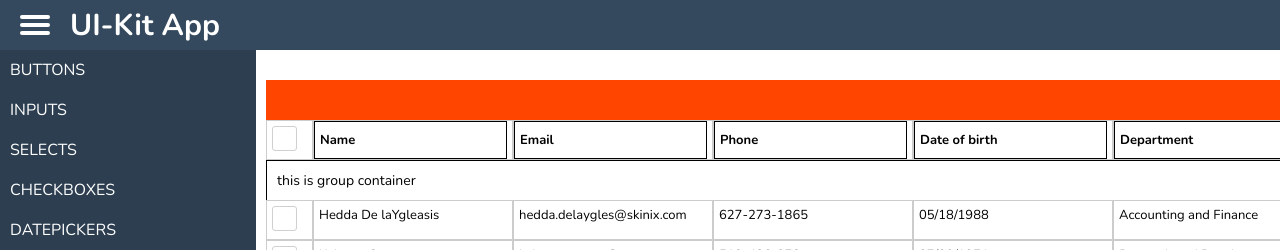
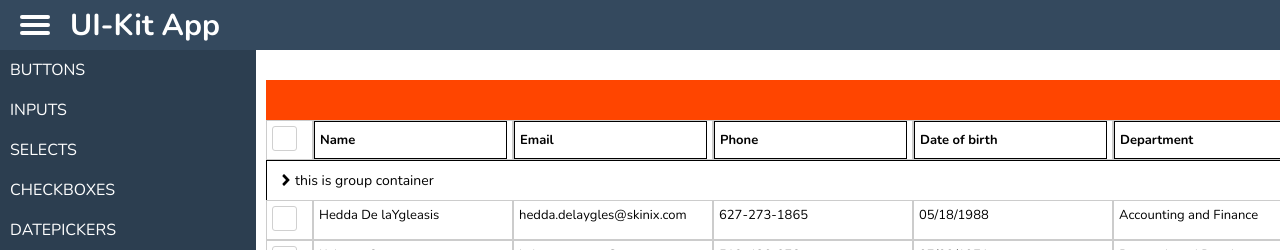
Before and after one commit to a-korkin/ui-kit-v1, a React (Create React App) app: page /datagrid in a window 1280 px wide. Shown: the top 250 px of the page. Built offline with nearby package versions, Linux system fonts and the light colour scheme.

Commit message:
add-remove unique header values

```diff
--- a/src/models/index.ts
+++ b/src/models/index.ts
@@ -39,6 +39,12 @@ export interface ICell {
     value: any;
 }
 
+export interface IColumn {
+    id: number;
+    type: Types;
+    value: string;
+}
+
 export interface IRow {
     cells: ICell[];
 }
--- a/src/ui/DataGrid/DataGrid.scss
+++ b/src/ui/DataGrid/DataGrid.scss
@@ -42,6 +42,31 @@
         border: .1rem solid #000;
         border-bottom: transparent;
         padding: 1rem;
+
+        &-header {
+            display: flex;
+
+            & > input {
+                display: none;
+                appearance: none;
+
+                &:checked ~ .icon {
+                    transform: rotate(90deg);
+                }
+            }
+
+            & .icon {
+                display: inline-block;
+                cursor: pointer;
+                height: 1.8rem;
+                width: 1.8rem;
+
+                & > svg {
+                    width: 100%;
+                    height: 100%;
+                }
+            }
+        }
     }
 }
 
--- a/src/ui/DataGrid/DataGrid.tsx
+++ b/src/ui/DataGrid/DataGrid.tsx
@@ -1,5 +1,6 @@
 import React, { useState } from "react";
-import { ICell, SortDirections } from "../../models";
+import { FaAngleRight } from "react-icons/fa";
+import { ICell, SortDirections, IColumn, Types } from "../../models";
 import Header from "./Header";
 import GroupToolbar from "./GroupToolbar";
 import Checkbox from "../Checkbox";
@@ -19,8 +20,8 @@ const DataGrid: React.FC<IDataGridProps> = ({headers, data}) => {
     const [mainSelect, setMainSelect] = useState<boolean>(false);
 
     // группировка
-    // const [headersCount, setHeadersCount] = useState<number>(headers.length);
     const [groupHeaders, setGroupHeaders] = useState<ICell[]>([]);
+    const [uniqueHeaders, setUniqueHeaders] = useState<IColumn[]>([]);
 
 
     const dropColumnHandler = (column: ICell) => {
@@ -212,14 +213,21 @@ const DataGrid: React.FC<IDataGridProps> = ({headers, data}) => {
             return [...prevState, currentColumn as ICell];
         });
 
-        // setHeadersCount(prevState => {
-        //     return prevState - 1;
-        // });
-
         setDataColumns(prevState => {
             return [
                 ...prevState.filter(w => w.col !== currentColumn?.col)
-            ]
+            ];
+        });
+
+        const uniqueColumnValues: IColumn[] = Array.from(new Set(data.filter(w => w.col === currentColumn?.col).map(c => c.value)))
+            .map((val) => ({
+                id: currentColumn?.col ?? 1,
+                type: Types.string,
+                value: val
+            }));
+
+        setUniqueHeaders(prevState => {
+            return [...prevState, ...uniqueColumnValues];
         });
     }
 
@@ -232,16 +240,20 @@ const DataGrid: React.FC<IDataGridProps> = ({headers, data}) => {
             ];
         });
 
-        // setHeadersCount(prevState => {
-        //     return prevState + 1;
-        // });
-
         setDataColumns(prevState => {
             return [
                 ...prevState, ...data.filter(w => w.col === header.col)
             ];
         });
+
+        setUniqueHeaders(prevState => {
+            return [
+                ...prevState.filter(w => w.id !== header.col)
+            ];
+        });
     }
+
+    console.log(uniqueHeaders);
 
     return (
         <div className="grid-wrapper">
@@ -250,7 +262,6 @@ const DataGrid: React.FC<IDataGridProps> = ({headers, data}) => {
                 addGroup={addGroupHandler}
                 removeGroup={removeGroupHandler}
             />
-
 
             <div className={`grid grid--${headers.length + 1}`}>
                 <div className="grid-header">
@@ -284,7 +295,15 @@ const DataGrid: React.FC<IDataGridProps> = ({headers, data}) => {
                 </div>
 
                 <div className="group-container">
-                    this is group container
+                    <div className="group-container-header">
+                        <input type="checkbox" name="777" id="777" />
+                        <label htmlFor="777" className="icon">
+                            <FaAngleRight />
+                        </label>
+                        <div>
+                            this is group container
+                        </div>
+                    </div>
                 </div>
 
                 {
```
